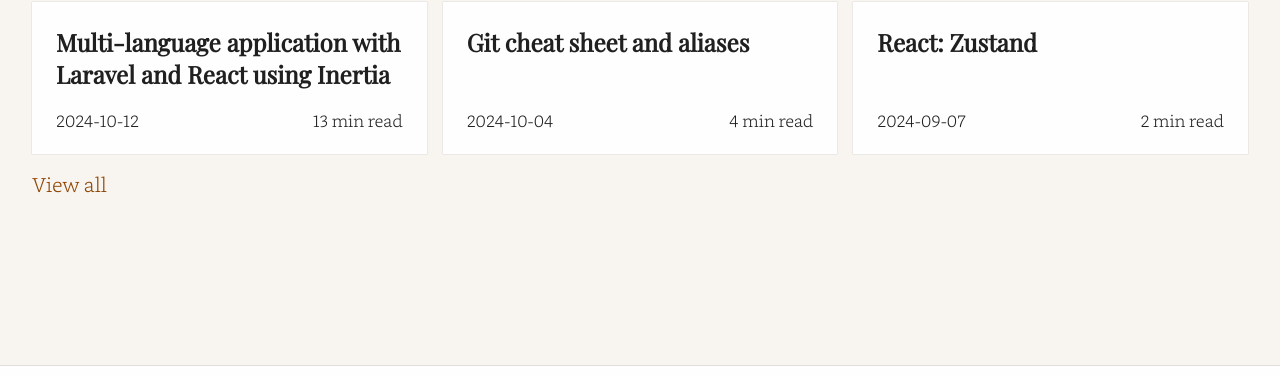
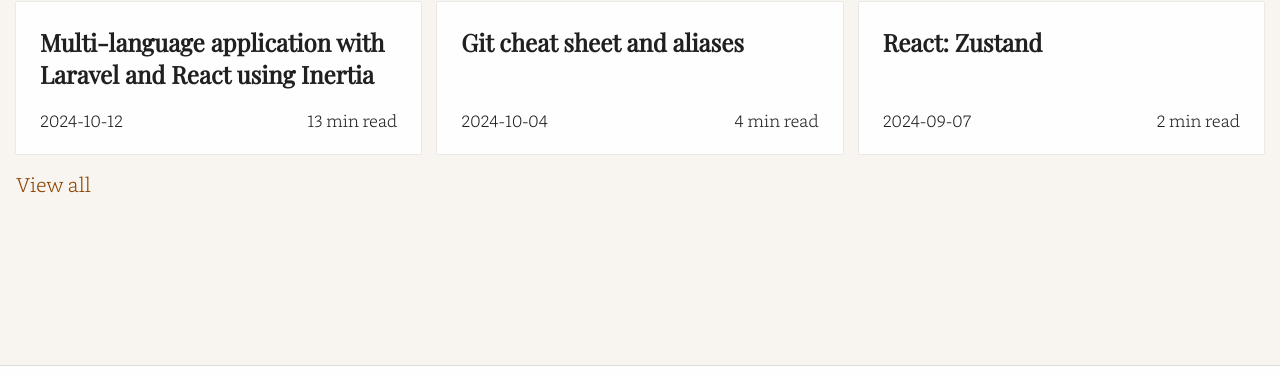
Before and after one commit to samdevega/samdevega.github.io, an Astro site: page /en in a window 1280 px wide. Shown: the part 330-706 px from the top of the page. Built offline with nearby package versions, Linux system fonts and the light colour scheme; Astro itself is replaced by a stand-in of ours.

Commit message:
style. fix latest posts space with screen borders

```diff
--- a/src/pages/[lang]/index.astro
+++ b/src/pages/[lang]/index.astro
@@ -52,7 +52,6 @@ const translatePath = useTranslatedPath(lang)
     align-self: center;
 		margin: 2rem 0;
     max-width: 1248px;
-		width: calc(100% - 2rem);
   }
 
 	div a {
```
